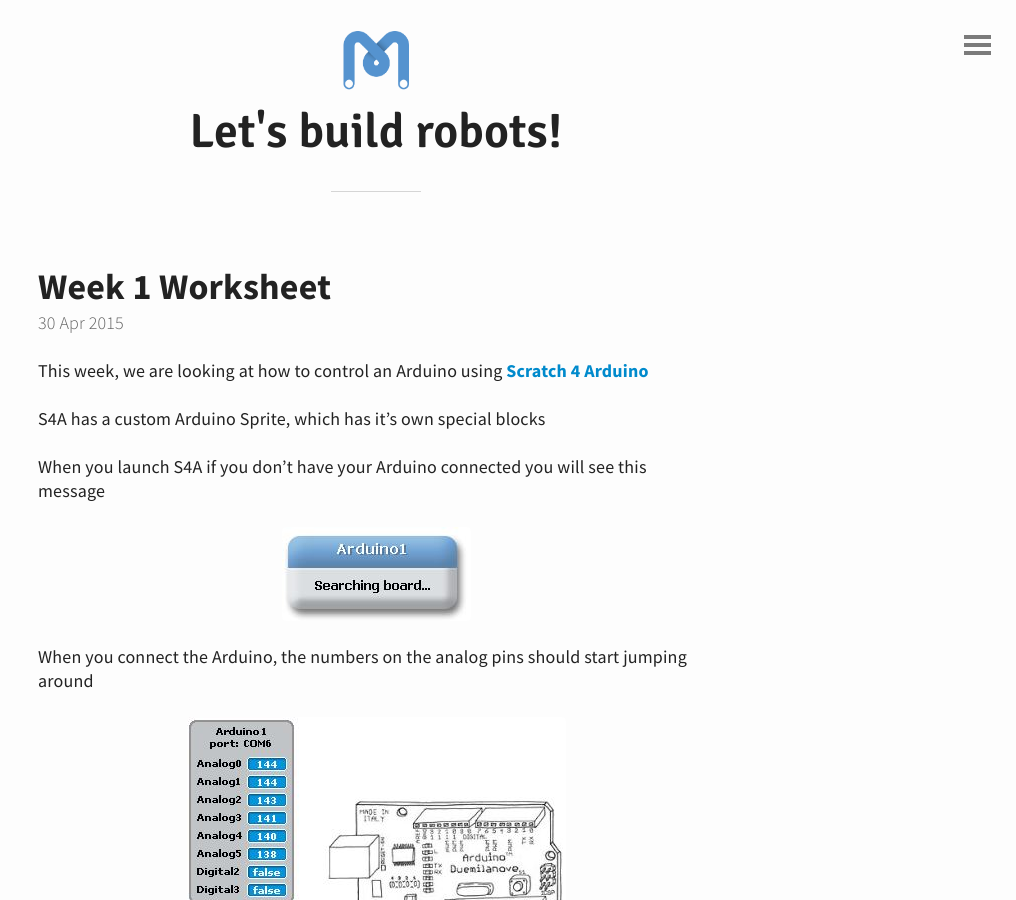
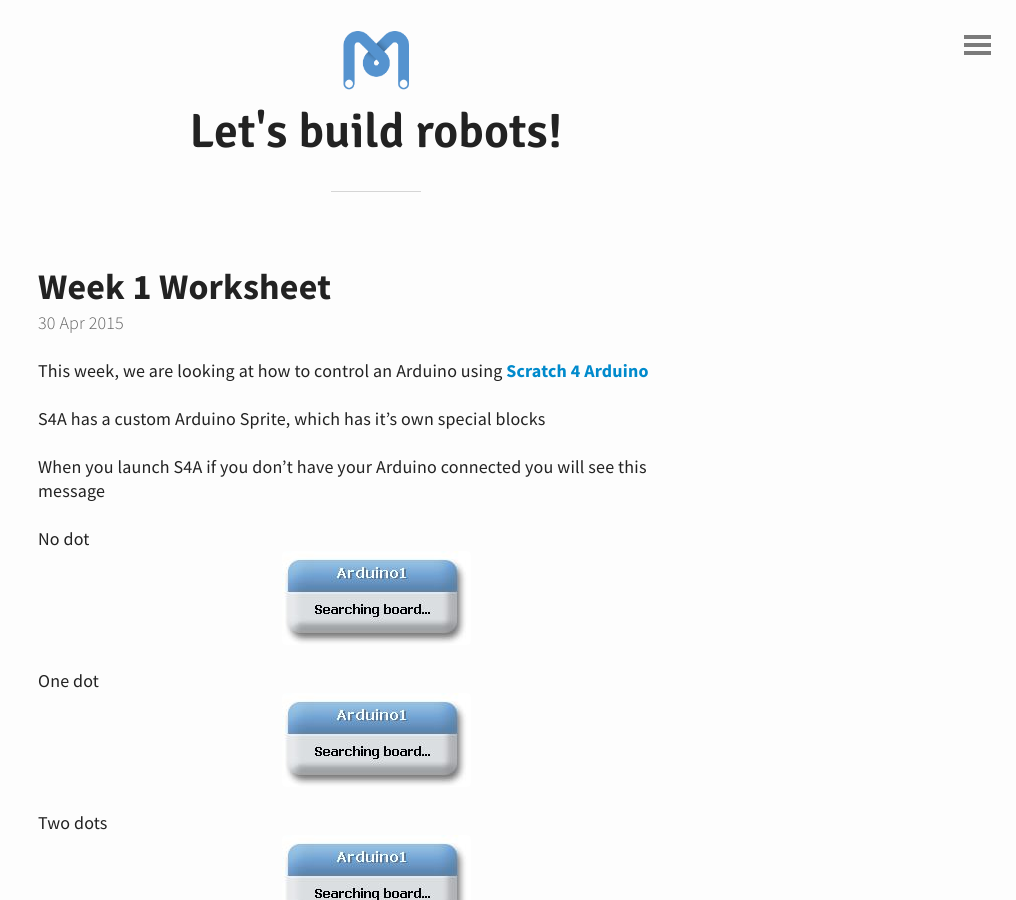
Before and after one commit to letsmake-uk/dharma-school, a Jekyll site: the page built from _posts/2015-04-30-week-1-worksheet.md, in a window 1280 px wide and 900 px high. Shown: the whole window, without its empty margins (264-1280 px from the left). Built offline with Jekyll 4.4.1, drawn with Linux system fonts in a browser that asks for light colours.

Commit message:
testing proper way to set image folder path

```diff
--- a/_posts/2015-04-30-week-1-worksheet.md
+++ b/_posts/2015-04-30-week-1-worksheet.md
@@ -8,8 +8,14 @@ S4A has a custom Arduino Sprite, which has it's own special blocks
 
 When you launch S4A if you don't have your Arduino connected you will see this message
 
+No dot
+![S4A Searching](/img/S4A searching board.jpg "S4A Searching")
+
+One dot
+![S4A Searching](./img/S4A searching board.jpg "S4A Searching")
+
+Two dots
 ![S4A Searching](../img/S4A searching board.jpg "S4A Searching")
-
 
 When you connect the Arduino, the numbers on the analog pins should start jumping around
 
```
